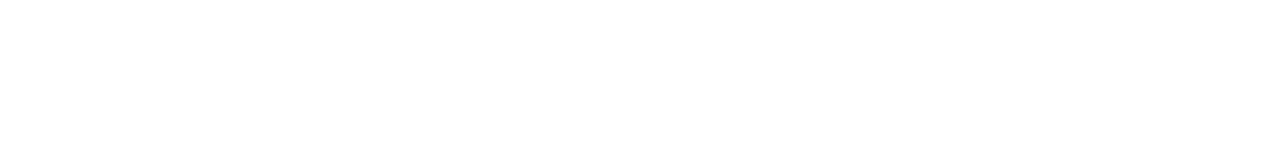
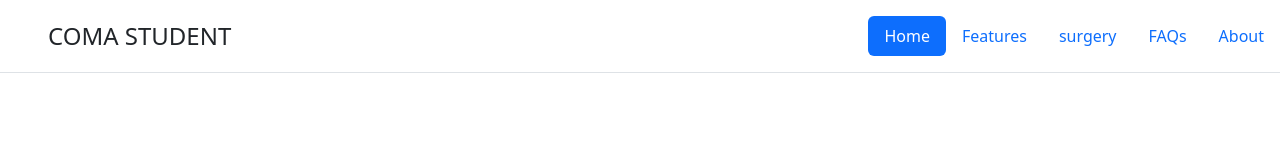
Before and after one commit to genarationth/assignment-jaturaorn, a plain HTML site: page index.html in a window 1280 px wide. Drawn offline with Linux system fonts and the light colour scheme.

Commit message:
add HEADER_snipper

```diff
--- a/index.html
+++ b/index.html
@@ -15,6 +15,21 @@
  <!-- Add your Code here-->
  <!-- Practice for bootstrap snipper-->
 
+       <!-- add HEADER -->
+    <header class="d-flex flex-wrap justify-content-center py-3 mb-4 border-bottom">
+        <a href="/" class="d-flex align-items-center mb-3 mb-md-0 me-md-auto text-dark text-decoration-none">
+          <svg class="bi me-2" width="40" height="32"><use xlink:href="#bootstrap"></use></svg>
+          <span class="fs-4">COMA STUDENT</span>
+        </a>
+
+        <ul class="nav nav-pills">
+          <li class="nav-item"><a href="#" class="nav-link active" aria-current="page">Home</a></li>
+          <li class="nav-item"><a href="#" class="nav-link">Features</a></li>
+          <li class="nav-item"><a href="#" class="nav-link">surgery</a></li>
+          <li class="nav-item"><a href="#" class="nav-link">FAQs</a></li>
+          <li class="nav-item"><a href="#" class="nav-link">About</a></li>
+        </ul>
+      </header>
 
 </body>
 </html>
```
